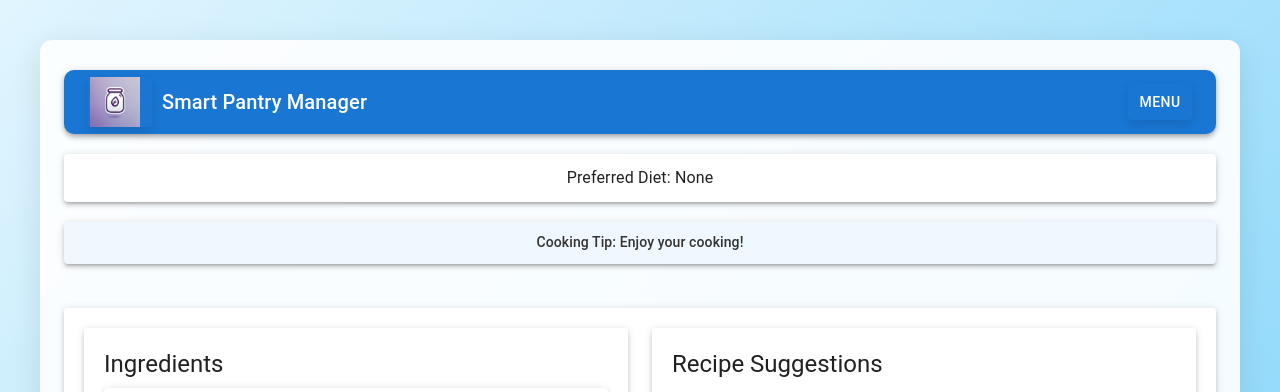
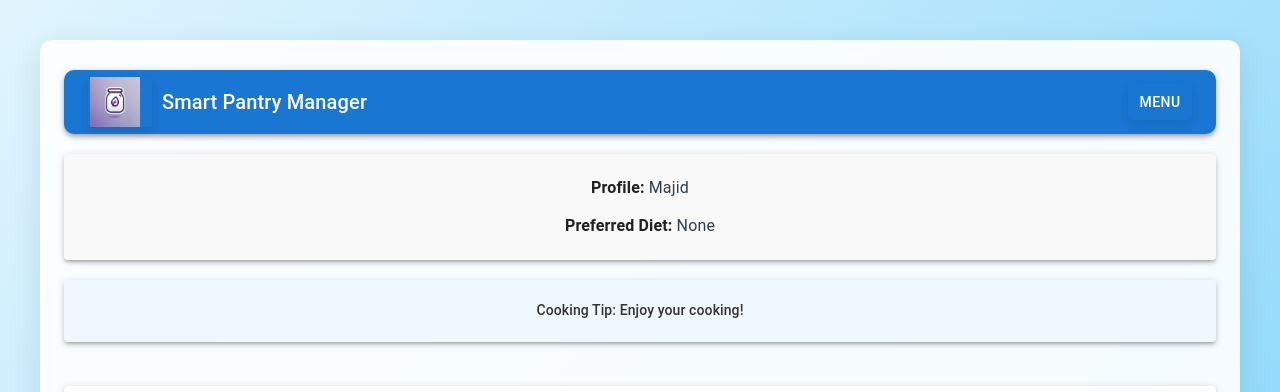
Before and after one commit to majidsadri/smart-pantry, a React (Create React App) app: page / in a window 1280 px wide. Shown: the top 392 px of the page. Built offline with nearby package versions, Linux system fonts and the light colour scheme; no server answers; data requests are answered from the project's data file.

Commit message:
added imaged based search

```diff
--- a/src/App.js
+++ b/src/App.js
@@ -21,53 +21,49 @@ import pantryLogo from "./assets/pantry-logo.png";
 function App() {
   const [pantryItems, setPantryItems] = useState([]);
   const [dietPreferences, setDietPreferences] = useState({
+    name: "Majid",
     diet: "None",
     restrictions: "",
     usualMeals: "",
   });
-  const [cookingTip, setCookingTip] = useState(""); // State to hold the cooking tip
+  const [cookingTip, setCookingTip] = useState("");
   const [selectedIngredients, setSelectedIngredients] = useState([]);
   const [menuAnchor, setMenuAnchor] = useState(null);
   const [currentPage, setCurrentPage] = useState("Landing Page");
 
-  // Function to fetch pantry items from the backend
   const fetchPantryItems = () => {
     fetch("http://localhost:5000/pantry")
       .then((response) => response.json())
-      .then((data) => {
-        setPantryItems(data);
-      })
+      .then((data) => setPantryItems(data))
       .catch((error) => console.error("Error fetching pantry items:", error));
   };
 
-  // Function to fetch profile data from the backend
   const fetchProfileData = () => {
-    fetch("http://127.0.0.1:5001/get_profile")
+    fetch(`http://127.0.0.1:5001/get_profile?name=${dietPreferences.name}`)
       .then((response) => response.json())
       .then((data) => {
-        setDietPreferences({
+        setDietPreferences((prevState) => ({
+          ...prevState,
+          name: data.name || prevState.name, // Ensure name is updated correctly
           diet: data.diet || "None",
           restrictions: data.restrictions || "",
-          usualMeals: data.usualMeals || "",
-        });
+          usualMeals: data.usualMeals || "Regular",
+        }));
       })
       .catch((error) => console.error("Error fetching profile data:", error));
   };
 
-  // Function to fetch a cooking tip from the backend
   const fetchCookingTip = () => {
     fetch("http://127.0.0.1:5001/get_tip")
       .then((response) => response.json())
-      .then((data) => {
-        setCookingTip(data.tip || "Enjoy your cooking!");
-      })
+      .then((data) => setCookingTip(data.tip || "Enjoy your cooking!"))
       .catch((error) => console.error("Error fetching cooking tip:", error));
   };
 
   useEffect(() => {
     fetchPantryItems();
-    fetchProfileData(); // Fetch profile data when the app loads
-    fetchCookingTip();  // Fetch a cooking tip when the app loads
+    fetchProfileData();
+    fetchCookingTip();
   }, []);
 
   const handleMenuOpen = (event) => {
@@ -80,7 +76,7 @@ function App() {
 
   const handleNavigation = (page) => {
     if (page === "Ingredients") {
-      fetchPantryItems(); // Fetch the pantry items again when navigating to Ingredients
+      fetchPantryItems();
     }
     setCurrentPage(page);
     setMenuAnchor(null);
@@ -97,13 +93,25 @@ function App() {
   const renderCurrentPage = () => {
     switch (currentPage) {
       case "Profile":
-        return <Profile updateDietPreferences={setDietPreferences} />;
+        return (
+          <Profile
+            updateDietPreferences={(name, diet, restrictions, usualMeals) =>
+              setDietPreferences((prevState) => ({
+                ...prevState,
+                name: name,
+                diet: diet,
+                restrictions: restrictions,
+                usualMeals: usualMeals,
+              }))
+            }
+          />
+        );
       case "Shopping List":
         return (
           <ShoppingList
             pantryItems={pantryItems}
             dietPreferences={dietPreferences}
-            refreshPantryItems={fetchPantryItems} // Pass the refresh function
+            refreshPantryItems={fetchPantryItems}
           />
         );
       case "Landing Page":
@@ -117,7 +125,7 @@ function App() {
                 <Ingredients
                   pantryItems={pantryItems}
                   onChange={handleIngredientsChange}
-                  onRefresh={fetchPantryItems} // Pass the refresh function
+                  onRefresh={fetchPantryItems}
                 />
               </Paper>
             </Grid>
@@ -127,7 +135,7 @@ function App() {
                   Recipe Suggestions
                 </Typography>
                 <RecipeSuggestions
-                  pantryItems={selectedIngredients} // Use selected ingredients
+                  pantryItems={selectedIngredients}
                   dietPreferences={dietPreferences}
                 />
               </Paper>
@@ -140,6 +148,7 @@ function App() {
         return <Pantry updatePantryItems={setPantryItems} />;
     }
   };
+
 
   return (
     <Container maxWidth="lg" className="Container">
@@ -169,13 +178,38 @@ function App() {
         </Toolbar>
       </AppBar>
 
-      <Paper elevation={3} style={{ padding: "10px", margin: "20px 0", textAlign: "center" }}>
-        <Typography variant="subtitle1">
-          Preferred Diet: {dietPreferences.diet || "Not Specified"}
+      <Paper
+        elevation={3}
+        style={{
+          padding: "20px",
+          margin: "20px 0",
+          textAlign: "center",
+          backgroundColor: "#f9f9f9",
+        }}
+      >
+        <Typography variant="subtitle1" style={{ fontWeight: "bold", marginBottom: "10px" }}>
+          Profile:{" "}
+          <span style={{ fontWeight: "normal", color: "#2c3e50" }}>
+            {dietPreferences.name}
+          </span>
+        </Typography>
+        <Typography variant="subtitle1" style={{ fontWeight: "bold" }}>
+          Preferred Diet:{" "}
+          <span style={{ fontWeight: "normal", color: "#2c3e50" }}>
+            {dietPreferences.diet || "Not Specified"}
+          </span>
         </Typography>
       </Paper>
 
-      <Paper elevation={3} style={{ padding: "10px", margin: "10px 0", backgroundColor: "#f0f8ff", textAlign: "center" }}>
+      <Paper
+        elevation={3}
+        style={{
+          padding: "20px",
+          margin: "20px 0",
+          backgroundColor: "#f0f8ff",
+          textAlign: "center",
+        }}
+      >
         <Typography variant="subtitle2" style={{ color: "#333" }}>
           Cooking Tip: {cookingTip}
         </Typography>
--- a/src/components/Profile/Profile.js
+++ b/src/components/Profile/Profile.js
@@ -3,37 +3,42 @@ import { Paper, TextField, Button, MenuItem, Typography, Grid } from "@mui/mater
 import "./Profile.css";
 
 const Profile = ({ updateDietPreferences }) => {
+  const [name, setName] = useState("Majid"); // Name field for profile identification
   const [purpose, setPurpose] = useState("Single Person");
   const [familyMembers, setFamilyMembers] = useState(1);
   const [diet, setDiet] = useState("None");
   const [restrictions, setRestrictions] = useState("");
   const [cookDays, setCookDays] = useState(0);
-  const [usualMeals, setUsualMeals] = useState(""); // State for usual meals
+  const [usualMeals, setUsualMeals] = useState("");
 
   // Fetch saved profile data from the backend on mount
   useEffect(() => {
-    fetch('http://127.0.0.1:5001/get_profile')
+    fetch(`http://127.0.0.1:5001/get_profile?name=${name}`)
       .then(response => response.json())
       .then(data => {
         console.log("Fetched profile data:", data); // Log the data for debugging
+        setPurpose(data.purpose || "Single Person");
+        setFamilyMembers(data.familyMembers || 1);
+        setCookDays(data.cookDays || 0);
         setDiet(data.diet || "None");
         setRestrictions(data.restrictions || "");
         setUsualMeals(data.usualMeals || "Regular");
       })
       .catch(error => console.error("Error fetching profile:", error));
-  }, []);
+  }, [name]);
 
   const handleProfileSubmit = () => {
     const profileData = {
+      name,
       purpose,
       familyMembers: purpose === "Family" ? familyMembers : 1,
       cookDays,
       diet,
       restrictions,
       usualMeals,
+      activated: true, // Add the activated flag here
     };
 
-    // Save the profile data to the backend
     fetch('http://127.0.0.1:5001/save_profile', {
       method: 'POST',
       headers: {
@@ -44,10 +49,13 @@ const Profile = ({ updateDietPreferences }) => {
       .then(response => response.json())
       .then(data => {
         console.log("Profile saved:", data);
-        updateDietPreferences(diet, restrictions, usualMeals);
+        // Update all values including name in the App state
+        updateDietPreferences(name, diet, restrictions, usualMeals);
       })
       .catch(error => console.error("Error saving profile:", error));
   };
+
+
 
   return (
     <Paper elevation={3} style={{ padding: "20px", marginBottom: "20px" }}>
@@ -55,6 +63,18 @@ const Profile = ({ updateDietPreferences }) => {
         Profile Settings
       </Typography>
       <Grid container spacing={3}>
+        <Grid item xs={12}>
+          <TextField
+            select
+            label="Profile Name"
+            value={name}
+            onChange={(e) => setName(e.target.value)}
+            fullWidth
+          >
+            <MenuItem value="Majid">Majid</MenuItem>
+            <MenuItem value="John">John</MenuItem>
+          </TextField>
+        </Grid>
         <Grid item xs={12}>
           <TextField
             select
@@ -132,13 +152,12 @@ const Profile = ({ updateDietPreferences }) => {
           >
             <MenuItem value="Steaks">Steaks</MenuItem>
             <MenuItem value="Salads">Salads</MenuItem>
-            <MenuItem value="Regular">Regular</MenuItem> {/* Add this MenuItem correctly */}
+            <MenuItem value="Regular">Regular</MenuItem>
             <MenuItem value="Persian">Persian</MenuItem>
             <MenuItem value="Chinese">Chinese</MenuItem>
             <MenuItem value="Fish and Seafood">Fish and Seafood</MenuItem>
           </TextField>
         </Grid>
-
 
         <Grid item xs={12}>
           <Button variant="contained" color="primary" onClick={handleProfileSubmit}>
```
Also changed, not shown: 2 other files (tests, documents, lock files or other folders).
